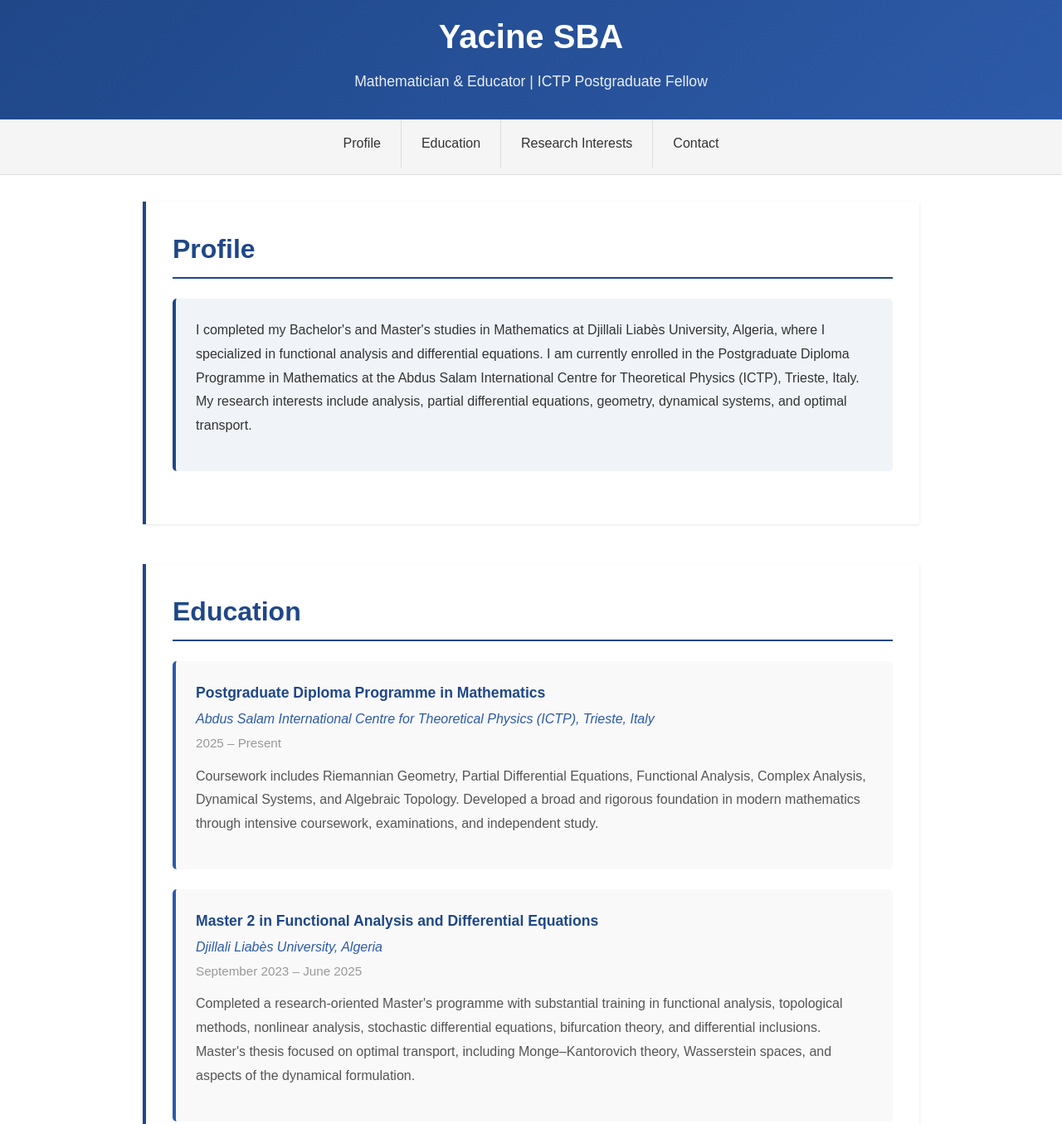
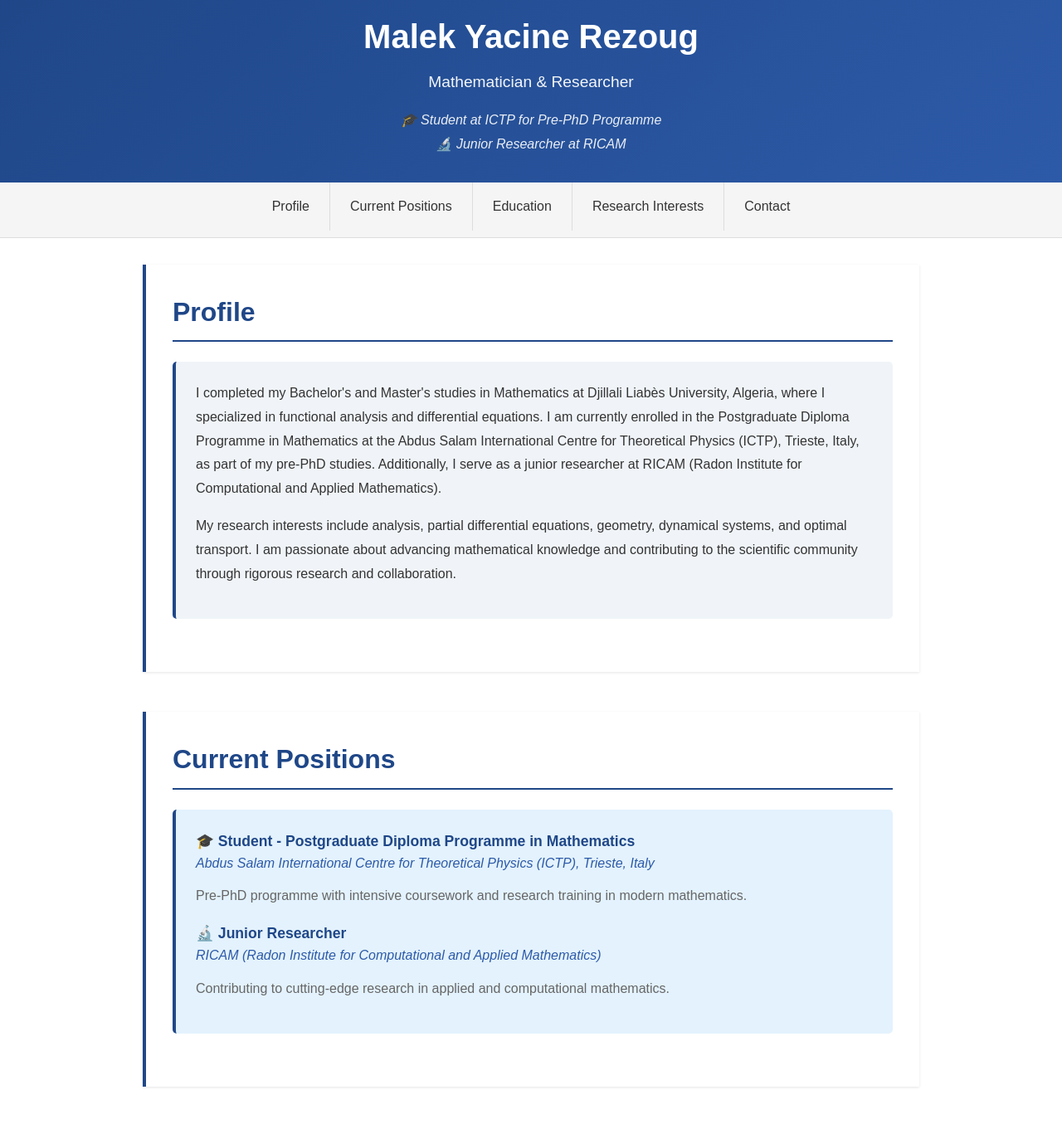
Before and after one commit to yacine22sba/yacine22sba.github.io, a plain HTML site: page index.html in a window 1280 px wide. Shown: the part 20-1375 px from the top of the page at 83% size. Drawn offline with Linux system fonts and the light colour scheme.

Commit message:
Update website with full name and current positions at ICTP and RICAM

```diff
--- a/index.html
+++ b/index.html
@@ -3,7 +3,7 @@
 <head>
     <meta charset="UTF-8">
     <meta name="viewport" content="width=device-width, initial-scale=1.0">
-    <title>Yacine SBA - Mathematician & Educator</title>
+    <title>Malek Yacine Rezoug - Mathematician</title>
     <style>
         * {
             margin: 0;
@@ -31,9 +31,17 @@
             margin-bottom: 0.5rem;
         }
 
-        header p {
-            font-size: 1.1rem;
+        header .subtitle {
+            font-size: 1.2rem;
+            opacity: 0.95;
+            margin-bottom: 1rem;
+        }
+
+        header .positions {
+            font-size: 1rem;
             opacity: 0.9;
+            line-height: 1.8;
+            font-style: italic;
         }
 
         /* Navigation */
@@ -128,6 +136,34 @@
         li {
             margin-bottom: 0.5rem;
             color: #555;
+        }
+
+        /* Current Positions */
+        .current-positions {
+            background: #e3f2fd;
+            padding: 1.5rem;
+            border-radius: 5px;
+            margin-bottom: 2rem;
+            border-left: 4px solid #1f4788;
+        }
+
+        .position-item {
+            margin-bottom: 1rem;
+        }
+
+        .position-item:last-child {
+            margin-bottom: 0;
+        }
+
+        .position-title {
+            color: #1f4788;
+            font-weight: bold;
+            font-size: 1.1rem;
+        }
+
+        .position-org {
+            color: #2d5aa8;
+            font-style: italic;
         }
 
         /* Education Block */
@@ -236,6 +272,14 @@
                 font-size: 2rem;
             }
 
+            header .subtitle {
+                font-size: 1rem;
+            }
+
+            header .positions {
+                font-size: 0.95rem;
+            }
+
             nav a {
                 padding: 0.8rem 1rem;
             }
@@ -253,14 +297,19 @@
 <body>
     <!-- Header -->
     <header>
-        <h1>Yacine SBA</h1>
-        <p>Mathematician & Educator | ICTP Postgraduate Fellow</p>
+        <h1>Malek Yacine Rezoug</h1>
+        <p class="subtitle">Mathematician & Researcher</p>
+        <div class="positions">
+            <p>🎓 Student at ICTP for Pre-PhD Programme</p>
+            <p>🔬 Junior Researcher at RICAM</p>
+        </div>
     </header>
 
     <!-- Navigation -->
     <nav>
         <ul>
             <li><a href="#profile">Profile</a></li>
+            <li><a href="#positions">Current Positions</a></li>
             <li><a href="#education">Education</a></li>
             <li><a href="#research">Research Interests</a></li>
             <li><a href="#contact">Contact</a></li>
@@ -273,7 +322,25 @@
         <section id="profile">
             <h2>Profile</h2>
             <div class="profile-intro">
-                <p>I completed my Bachelor's and Master's studies in Mathematics at Djillali Liabès University, Algeria, where I specialized in functional analysis and differential equations. I am currently enrolled in the Postgraduate Diploma Programme in Mathematics at the Abdus Salam International Centre for Theoretical Physics (ICTP), Trieste, Italy. My research interests include analysis, partial differential equations, geometry, dynamical systems, and optimal transport.</p>
+                <p>I completed my Bachelor's and Master's studies in Mathematics at Djillali Liabès University, Algeria, where I specialized in functional analysis and differential equations. I am currently enrolled in the Postgraduate Diploma Programme in Mathematics at the Abdus Salam International Centre for Theoretical Physics (ICTP), Trieste, Italy, as part of my pre-PhD studies. Additionally, I serve as a junior researcher at RICAM (Radon Institute for Computational and Applied Mathematics).</p>
+                <p>My research interests include analysis, partial differential equations, geometry, dynamical systems, and optimal transport. I am passionate about advancing mathematical knowledge and contributing to the scientific community through rigorous research and collaboration.</p>
+            </div>
+        </section>
+
+        <!-- Current Positions Section -->
+        <section id="positions">
+            <h2>Current Positions</h2>
+            <div class="current-positions">
+                <div class="position-item">
+                    <div class="position-title">🎓 Student - Postgraduate Diploma Programme in Mathematics</div>
+                    <div class="position-org">Abdus Salam International Centre for Theoretical Physics (ICTP), Trieste, Italy</div>
+                    <p style="margin-top: 0.8rem; color: #666;">Pre-PhD programme with intensive coursework and research training in modern mathematics.</p>
+                </div>
+                <div class="position-item">
+                    <div class="position-title">🔬 Junior Researcher</div>
+                    <div class="position-org">RICAM (Radon Institute for Computational and Applied Mathematics)</div>
+                    <p style="margin-top: 0.8rem; color: #666;">Contributing to cutting-edge research in applied and computational mathematics.</p>
+                </div>
             </div>
         </section>
 
@@ -325,11 +392,12 @@
         <!-- Contact Section -->
         <section id="contact">
             <h2>Contact</h2>
-            <p>I welcome inquiries about collaboration, academic discussions, or teaching opportunities. Feel free to reach out through the following channels:</p>
+            <p>I welcome inquiries about collaboration, academic discussions, or research opportunities. Feel free to reach out through the following channels:</p>
 
             <div class="contact-info">
-                <p><strong>Email:</strong> <a href="mailto:yacine.sba@ictp.it">yacine.sba@ictp.it</a></p>
-                <p><strong>Affiliation:</strong> Abdus Salam International Centre for Theoretical Physics (ICTP), Trieste, Italy</p>
+                <p><strong>Email:</strong> <a href="mailto:yacine.rezoug@ictp.it">yacine.rezoug@ictp.it</a></p>
+                <p><strong>Primary Affiliation:</strong> Abdus Salam International Centre for Theoretical Physics (ICTP), Trieste, Italy</p>
+                <p><strong>Secondary Affiliation:</strong> RICAM (Radon Institute for Computational and Applied Mathematics)</p>
                 <p><strong>Research Group:</strong> Mathematics Section</p>
             </div>
 
@@ -344,8 +412,8 @@
 
     <!-- Footer -->
     <footer>
-        <p>&copy; 2026 Yacine SBA - Mathematician & Educator</p>
-        <p>Abdus Salam International Centre for Theoretical Physics (ICTP), Trieste, Italy</p>
+        <p>&copy; 2026 Malek Yacine Rezoug - Mathematician & Researcher</p>
+        <p>ICTP, Trieste, Italy | RICAM</p>
     </footer>
 </body>
 </html>
```
